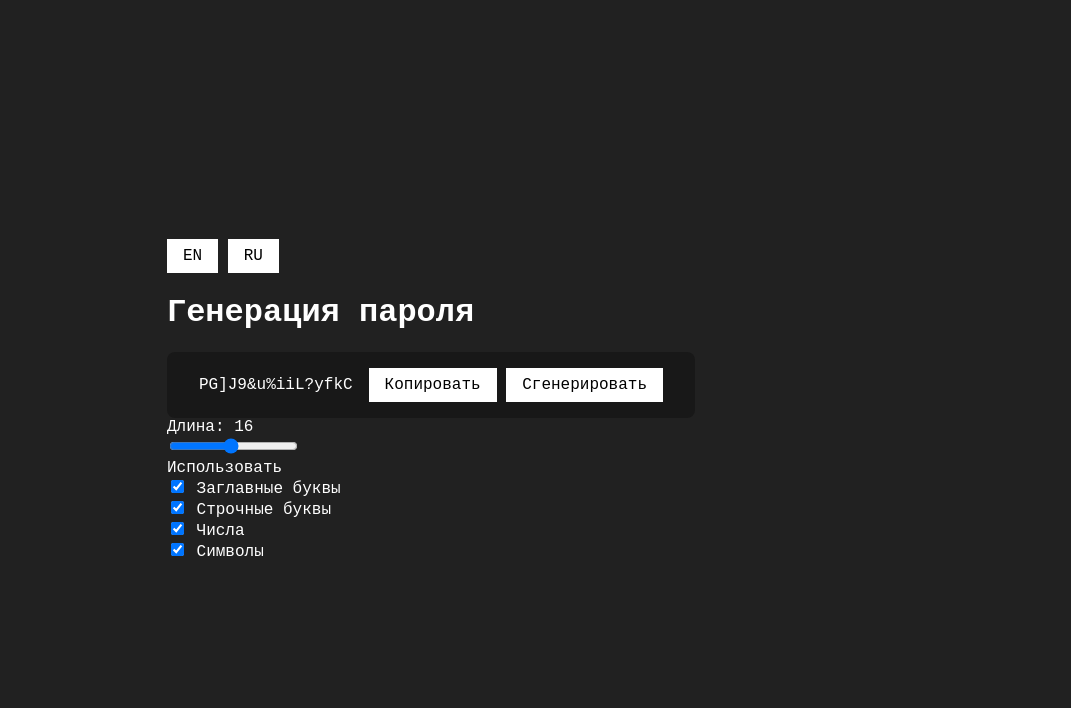
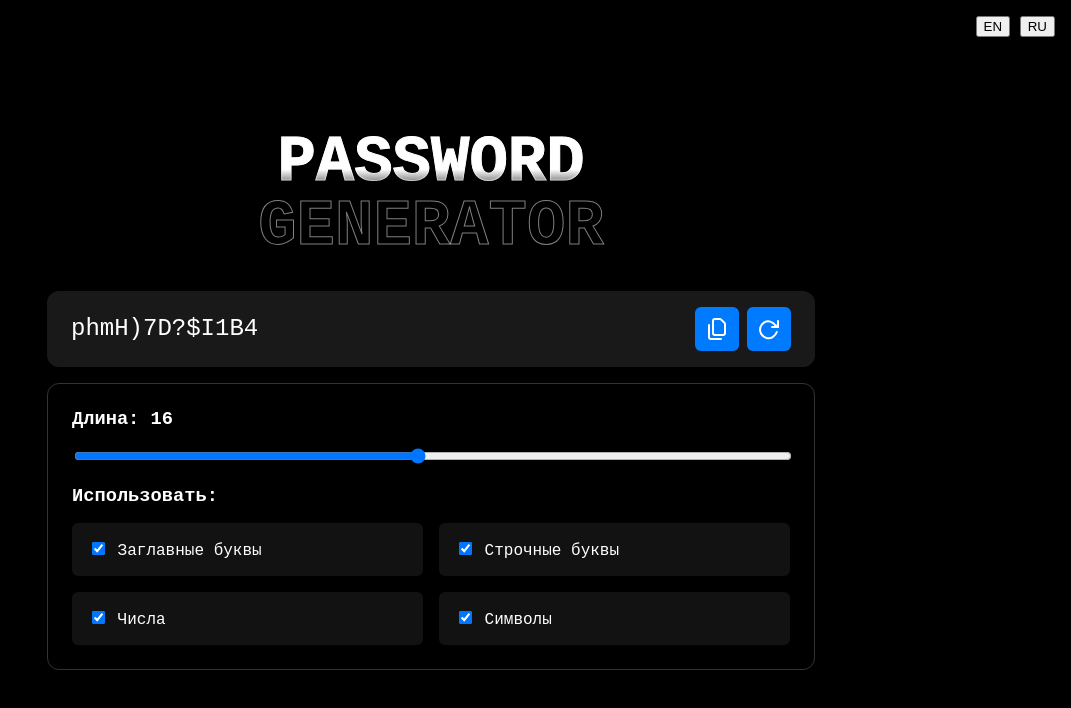
Before and after one commit to kochurovmaxim/password-generator-site, a plain HTML site: page index.html in a window 1280 px wide. Shown: the whole page, without its empty margins (209-1280 px from the left). Drawn offline with Linux system fonts and the light colour scheme.

Commit message:
change styles and changing the code to classes

```diff
--- a/index.html
+++ b/index.html
@@ -6,9 +6,20 @@
     <title data-i18n="head_title">Password generator site</title>
     <style>
       :root {
+        --color-bg-page: #000;
+
+        --title-font-size: 4rem;
+        --title-weight: 700;
+        --title-color-text: transparent;
+        --title-gradient: linear-gradient(to bottom, #fff 30%, transparent 50%);
+        --title-stroke: 0.0625rem;
+        --title-stroke-color: rgb(255 255 255 / 0.5);
+
+        --button-color-bg: #007bff;
+        --button-color-text: #fff;
+
         --font-size-base: 16px;
         --color-text-base: #fff;
-        --color-bg-base: #212121;
       }
       html {
         font-family: monospace;
@@ -17,13 +28,13 @@
         font-feature-settings: normal;
         font-variation-settings: normal;
         -webkit-text-size-adjust: 100%;
-        background-color: var(--color-bg-base);
+        background-color: var(--color-bg-page);
       }
       body {
         display: grid;
         place-items: center;
         min-height: 100dvh;
-        padding: 1rem;
+        padding: 2rem;
         margin: 0;
         box-sizing: border-box;
 
@@ -33,25 +44,86 @@
           box-sizing: inherit;
         }
       }
+      h1 {
+        display: flex;
+        flex-direction: column;
+        margin: 0;
+        margin-block-end: 2rem;
+        font-family: monospace;
+        font-size: var(--title-font-size);
+        font-weight: var(--title-weight);
+        line-height: 1;
+        text-align: center;
+        text-transform: uppercase;
+        color: transparent;
+        background: var(--title-gradient);
+        background-clip: text;
+        -webkit-background-clip: text;
+        -webkit-text-stroke: var(--title-stroke) var(--title-stroke-color);
+        paint-order: stroke fill;
+      }
+      .lang-switcher {
+        position: absolute;
+        top: 1rem;
+        right: 1rem;
+      }
       .password-generator {
         display: flex;
+        justify-content: space-between;
         align-items: center;
-        justify-content: space-between;
+        gap: 0.5rem;
+        width: 60vw;
+        max-width: 56.25rem;
+        margin-block-end: 1rem;
+        padding: 1rem 1.5rem;
+        border-radius: 12px;
+        font-size: 1.5rem;
+        text-align: center;
+        background-color: #191919;
+      }
+      .password-generator__buttons {
+        display: flex;
+        gap: 0.5rem;
+      }
+      .password-generator__btn {
+        display: grid;
+        place-items: center;
+        min-width: 2.75rem;
+        min-height: 2.75rem;
+        border: 0;
+        color: var(--button-color-text);
+        background-color: var(--button-color-bg);
+        border-radius: 6px;
+        cursor: pointer;
+      }
+      .password-settings {
+        width: 60vw;
+        max-width: 56.25rem;
+        padding: 1.5rem;
+        border: 1px solid #333;
+        border-radius: 12px;
+      }
+      .password-settings__length-range {
+        width: 100%;
+      }
+      .password-settings__symbols {
+        margin-block-start: 1rem;
+      }
+      .password-settings__length-title,
+      .password-settings__symbols-title {
+        margin: 0;
+        margin-block-end: 1rem;
+      }
+      .password-settings__symbols-list {
+        display: grid;
+        grid-template-columns: repeat(auto-fit, minmax(300px, 1fr));
+        gap: 1rem;
         flex-flow: row wrap;
-        gap: 1rem;
-        width: 100%;
-        max-width: 37.5rem;
-        min-height: 3.75rem;
-        padding: 1rem 2rem;
-        border-radius: 8px;
-        background-color: #181818;
       }
-      button {
-        padding: 0.5rem 1rem;
-        border: 0;
-        font: inherit;
-        color: #000000;
-        background-color: #ffffff;
+      .password-settings__symbols-item {
+        padding: 1rem;
+        border-radius: 6px;
+        background-color: #121212;
         cursor: pointer;
       }
     </style>
@@ -62,24 +134,69 @@
         <button class="lang-btn" data-lang="en">EN</button>
         <button class="lang-btn" data-lang="ru">RU</button>
       </div>
-      <h1 data-i18n="title">Password generator</h1>
-      <div class="password-generator">
+      <h1 data-i18n="title"><span>Password</span><span>generator</span></h1>
+      <section class="password-generator">
         <div class="password-generator__result">phmH)7D?$I1B4</div>
         <div class="password-generator__buttons">
-          <button class="password-generator__copy-btn">Копировать</button>
-          <button class="password-generator__generate-btn">
-            Сгенерировать
+          <button class="password-generator__btn" id="button-copy">
+            <svg
+              width="24"
+              height="24"
+              viewBox="0 0 24 24"
+              fill="none"
+              xmlns="http://www.w3.org"
+            >
+              <path
+                d="M8 4V16C8 17.1046 8.89543 18 10 18H18C19.1046 18 20 17.1046 20 16V7.24264C20 6.71221 19.7893 6.20349 19.4142 5.82843L16.1716 2.58579C15.7965 2.21071 15.2878 2 14.7574 2H10C8.89543 2 8 2.89543 8 4Z"
+                stroke="currentColor"
+                stroke-width="2"
+                stroke-linecap="round"
+                stroke-linejoin="round"
+              />
+              <path
+                d="M16 22H6C4.89543 22 4 21.1046 4 20V8"
+                stroke="currentColor"
+                stroke-width="2"
+                stroke-linecap="round"
+                stroke-linejoin="round"
+              />
+            </svg>
+          </button>
+          <button class="password-generator__btn" id="button-generate">
+            <svg
+              width="24"
+              height="24"
+              viewBox="0 0 24 24"
+              fill="none"
+              xmlns="http://www.w3.org"
+            >
+              <path
+                d="M21 4V10H15"
+                stroke="currentColor"
+                stroke-width="2"
+                stroke-linecap="round"
+                stroke-linejoin="round"
+              />
+              <path
+                d="M19.8 15C19.1 17.1 17.6 18.9 15.7 20.1C13.8 21.3 11.5 21.6 9.4 21C7.3 20.4 5.5 19 4.3 17.1C3.1 15.2 2.7 12.9 3.2 10.8C3.7 8.7 5 6.9 6.9 5.7C8.8 4.5 11.1 4.1 13.2 4.6C15.3 5.1 17.1 6.4 18.3 8.2L21 10"
+                stroke="currentColor"
+                stroke-width="2"
+                stroke-linecap="round"
+                stroke-linejoin="round"
+              />
+            </svg>
           </button>
         </div>
         <div class="password-generator__success-copy" style="display: none">
           Успешно скопировано
         </div>
-      </div>
-      <div class="password-settings">
+      </section>
+
+      <section class="password-settings">
         <div class="password-settings__length">
-          <div>
+          <h3 class="password-settings__length-title">
             Длина: <span class="password-settings__length-value">16</span>
-          </div>
+          </h3>
           <input
             type="range"
             min="1"
@@ -88,11 +205,13 @@
             value="12"
             name="length"
             class="password-settings__length-range"
+            aria-label="Длина пароля"
           />
         </div>
         <div class="password-settings__symbols">
-          <div>Использовать</div>
-          <div>
+          <h3 class="password-settings__symbols-title">Использовать:</h3>
+          <div class="password-settings__symbols-list">
+            <label for="uppercase" class="password-settings__symbols-item">
               <input
                 type="checkbox"
                 id="uppercase"
@@ -100,9 +219,9 @@
                 name="includeUppercase"
                 checked
               />
-            <label for="uppercase">Заглавные буквы</label>
-          </div>
-          <div>
+              <span>Заглавные буквы</span>
+            </label>
+            <label for="lowercase" class="password-settings__symbols-item">
               <input
                 type="checkbox"
                 id="lowercase"
@@ -110,9 +229,9 @@
                 name="includeLowercase"
                 checked
               />
-            <label for="lowercase">Строчные буквы</label>
-          </div>
-          <div>
+              <span>Строчные буквы</span>
+            </label>
+            <label for="numbers" class="password-settings__symbols-item">
               <input
                 type="checkbox"
                 id="numbers"
@@ -120,9 +239,9 @@
                 name="includeNumbers"
                 checked
               />
-            <label for="numbers">Числа</label>
-          </div>
-          <div>
+              <span>Числа</span>
+            </label>
+            <label for="symbols" class="password-settings__symbols-item">
               <input
                 type="checkbox"
                 id="symbols"
@@ -130,188 +249,193 @@
                 name="includeSymbols"
                 checked
               />
-            <label for="symbols">Символы</label>
+              <span>Символы</span>
+            </label>
           </div>
         </div>
-      </div>
+      </section>
     </main>
   </body>
   <script>
-    const translations = {
-      en: {
-        head_title: "Password generator site",
-        title: "Password generator",
-      },
-      ru: {
-        head_title: "Сайт генерации пароля",
-        title: "Генерация пароля",
-      },
+    class PasswordGenerator {
+      static CHAR_SETS = {
+        lowercase: "abcdefghijklmnopqrstuvwxyz",
+        uppercase: "ABCDEFGHIJKLMNOPQRSTUVWXYZ",
+        numbers: "0123456789",
+        symbols: "!@#$%^&*()_+-=[]{}|;:,.<>?",
       };
 
-    let currentLang = localStorage.getItem("language") || "ru";
+      constructor() {
+        this.settings = {
+          includeUppercase: true,
+          includeLowercase: true,
+          includeNumbers: true,
+          includeSymbols: true,
+        };
+        this.length = 16;
+      }
 
-    const elements = {
+      setSettings(settings) {
+        this.settings = { ...this.settings, ...settings };
+      }
+
+      setLength(length) {
+        this.length = Math.max(1, Math.min(64, parseInt(length) || 16));
+      }
+
+      getAvailableChars() {
+        let chars = "";
+        if (this.settings.includeLowercase)
+          chars += PasswordGenerator.CHAR_SETS.lowercase;
+        if (this.settings.includeUppercase)
+          chars += PasswordGenerator.CHAR_SETS.uppercase;
+        if (this.settings.includeNumbers)
+          chars += PasswordGenerator.CHAR_SETS.numbers;
+        if (this.settings.includeSymbols)
+          chars += PasswordGenerator.CHAR_SETS.symbols;
+        return chars;
+      }
+
+      getRequiredCharSets() {
+        const sets = [];
+        if (this.settings.includeLowercase)
+          sets.push(PasswordGenerator.CHAR_SETS.lowercase);
+        if (this.settings.includeUppercase)
+          sets.push(PasswordGenerator.CHAR_SETS.uppercase);
+        if (this.settings.includeNumbers)
+          sets.push(PasswordGenerator.CHAR_SETS.numbers);
+        if (this.settings.includeSymbols)
+          sets.push(PasswordGenerator.CHAR_SETS.symbols);
+        return sets;
+      }
+
+      validate() {
+        const availableChars = this.getAvailableChars();
+        if (availableChars.length === 0) {
+          return { valid: false, error: "no_settings" };
+        }
+        if (this.length < 1) {
+          return { valid: false, error: "min_length" };
+        }
+        return { valid: true };
+      }
+
+      generate() {
+        const validation = this.validate();
+        if (!validation.valid) {
+          throw new Error(validation.error);
+        }
+
+        const requiredSets = this.getRequiredCharSets();
+        let password = "";
+
+        requiredSets.forEach((charSet) => {
+          const randomIndex = this.getRandomInt(0, charSet.length - 1);
+          password += charSet[randomIndex];
+        });
+
+        const availableChars = this.getAvailableChars();
+        while (password.length < this.length) {
+          const randomIndex = this.getRandomInt(0, availableChars.length - 1);
+          password += availableChars[randomIndex];
+        }
+
+        return this.shuffleString(password);
+      }
+
+      getRandomInt(min, max) {
+        const range = max - min + 1;
+        const randomValues = new Uint32Array(1);
+        window.crypto.getRandomValues(randomValues);
+        return min + (randomValues[0] % range);
+      }
+
+      shuffleString(str) {
+        const array = str.split("");
+        for (let i = array.length - 1; i > 0; i--) {
+          const j = this.getRandomInt(0, i);
+          [array[i], array[j]] = [array[j], array[i]];
+        }
+        return array.join("");
+      }
+    }
+
+    class App {
+      constructor() {
+        this.generator = new PasswordGenerator();
+
+        this.elements = {
           passwordResult: document.querySelector(".password-generator__result"),
-      generateBtn: document.querySelector(".password-generator__generate-btn"),
-      copyBtn: document.querySelector(".password-generator__copy-btn"),
-      lengthRange: document.querySelector(".password-settings__length-range"),
-      lengthValue: document.querySelector(".password-settings__length-value"),
+          generateBtn: document.querySelector("#button-generate"),
+          copyBtn: document.querySelector("#button-copy"),
+          lengthRange: document.querySelector(
+            ".password-settings__length-range",
+          ),
+          lengthValue: document.querySelector(
+            ".password-settings__length-value",
+          ),
           settingInputs: document.querySelectorAll(".password-settings__check"),
           successCopyEl: document.querySelector(
             ".password-generator__success-copy",
           ),
         };
 
-    let passwordLength = 16;
-    let passwordValue = "";
+        this.init();
+      }
 
-    const settingsPassword = {
-      includeUppercase: true,
-      includeLowercase: true,
-      includeNumbers: true,
-      includeSymbols: true,
-    };
+      init() {
+        this.bindEvents();
+      }
 
-    function setLanguage(lang) {
-      currentLang = lang;
-      localStorage.setItem("language", lang);
-      document.documentElement.lang = lang;
+      bindEvents() {
+        this.elements.generateBtn.addEventListener("click", () =>
+          this.generatePassword(),
+        );
 
-      document.querySelectorAll("[data-i18n]").forEach((element) => {
-        const key = element.getAttribute("data-i18n");
-        element.textContent = translations[lang][key] || key;
+        this.elements.copyBtn.addEventListener("click", () =>
+          this.copyPassword(),
+        );
+
+        this.elements.lengthRange.addEventListener("input", (event) => {
+          const { value } = event.target;
+
+          this.generator.setLength(value);
+          this.elements.lengthValue.textContent = value;
         });
 
-      document.querySelectorAll(".lang-btn").forEach((btn) => {
-        btn.classList.toggle("active", btn.dataset.lang === lang);
+        this.elements.lengthRange.addEventListener("change", () =>
+          this.generatePassword(),
+        );
+
+        this.elements.settingInputs.forEach((checkbox) => {
+          checkbox.addEventListener("change", (event) => {
+            const { name, checked } = event.target;
+            this.generator.setSettings({ [name]: checked });
+            this.generatePassword();
           });
+        });
+      }
 
-      const titleKey = document
-        .querySelector("title")
-        .getAttribute("data-i18n");
-      if (titleKey) {
-        document.title = translations[lang][titleKey] || document.title;
+      generatePassword() {
+        try {
+          const password = this.generator.generate();
+          this.elements.passwordResult.textContent = password;
+        } catch (e) {}
+      }
+
+      async copyPassword() {
+        try {
+          await navigator.clipboard.writeText(
+            this.elements.passwordResult.textContent,
+          );
+        } catch (error) {
+          console.error("Copy error:", error);
+        }
       }
     }
 
-    function generateSecurePassword(length, settings) {
-      console.log("length", length);
-      console.log("settings", settings);
-      const {
-        includeLowercase = true,
-        includeUppercase = true,
-        includeNumbers = true,
-        includeSymbols = true,
-      } = settings;
-
-      const charSets = {
-        lowercase: "abcdefghijklmnopqrstuvwxyz",
-        uppercase: "ABCDEFGHIJKLMNOPQRSTUVWXYZ",
-        numbers: "0123456789",
-        symbols: "!@#$%^&*()_+-=[]{}|;:,.<>?",
-      };
-
-      let availableChars = "";
-
-      if (includeLowercase) {
-        availableChars += charSets.lowercase;
-      }
-
-      if (includeUppercase) {
-        availableChars += charSets.uppercase;
-      }
-
-      if (includeNumbers) {
-        availableChars += charSets.numbers;
-      }
-
-      if (includeSymbols) {
-        availableChars += charSets.symbols;
-      }
-
-      const array = new Uint8Array(length);
-
-      window.crypto.getRandomValues(array);
-
-      let password = "";
-      for (let i = 0; i < length; i++) {
-        password += availableChars[array[i] % availableChars.length];
-      }
-
-      return password;
-    }
-
-    function copyToClipboard() {
-      navigator.clipboard
-        .writeText(passwordValue)
-        .then(() => {
-          elements.successCopyEl.style.display = "block";
-          setTimeout(() => {
-            elements.successCopyEl.style.display = "none";
-          }, 3000);
-          console.log("Скопировано!");
-        })
-        .catch((err) => {
-          console.error("Ошибка:", err);
-        });
-    }
-
-    function initPassword() {
-      passwordValue = generateSecurePassword(passwordLength, settingsPassword);
-      elements.passwordResult.textContent = passwordValue;
-    }
-
-    function changeSettingsPassword(event) {
-      const { name, checked } = event.target;
-
-      settingsPassword[name] = checked;
-
-      if (isValidSettings()) {
-        initPassword();
-      } else {
-        elements.passwordResult.textContent =
-          "Должна бы выбрана хотя бы одна настройка";
-      }
-    }
-
-    function isValidSettings() {
-      return (
-        Object.values(settingsPassword).filter((s) => s === true).length > 0
-      );
-    }
-
     document.addEventListener("DOMContentLoaded", () => {
-      setLanguage(currentLang);
-      initPassword();
-
-      document.querySelectorAll(".lang-btn").forEach((button) => {
-        button.addEventListener("click", () => {
-          setLanguage(button.dataset.lang);
-        });
-      });
-
-      if (!localStorage.getItem("language")) {
-        const browserLang = navigator.language.split("-")[0];
-        if (translations[browserLang]) {
-          setLanguage(browserLang);
-        }
-      }
-
-      elements.settingInputs.forEach((input) =>
-        input.addEventListener("change", changeSettingsPassword),
-      );
-
-      elements.generateBtn.addEventListener("click", initPassword);
-
-      elements.lengthRange.addEventListener("input", (event) => {
-        const { value, name } = event.target;
-        passwordLength = value;
-        elements.lengthValue.textContent = value;
-      });
-
-      elements.lengthRange.addEventListener("change", initPassword);
-
-      elements.copyBtn.addEventListener("click", copyToClipboard);
+      new App();
     });
   </script>
 </html>
```
Lines whose indentation alone changed are shown as unchanged.
